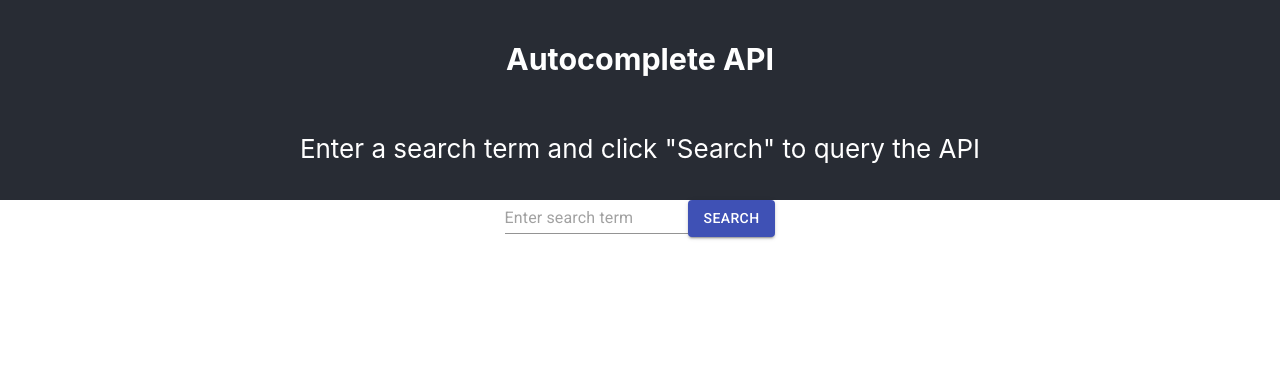
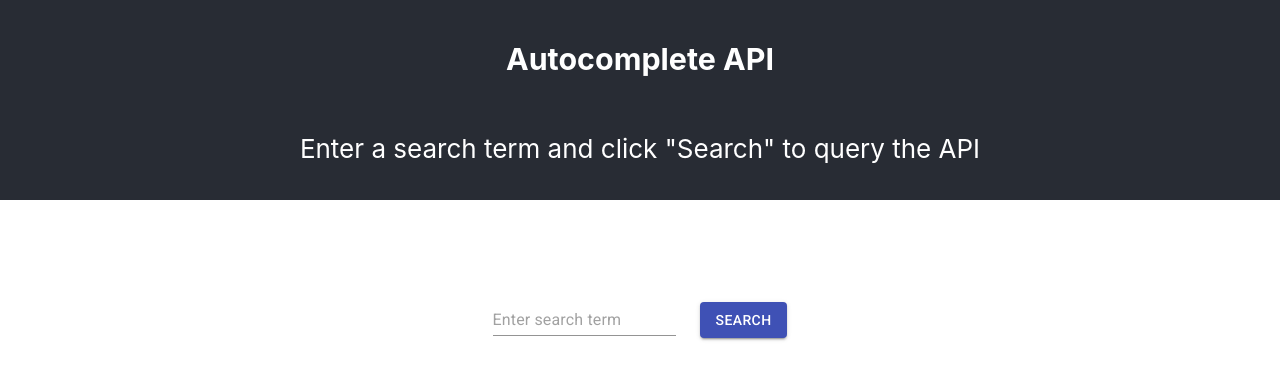
Before and after one commit to tahiru94/autocomplete-api-frontend, a React (Create React App) app: page / in a window 1280 px wide. Shown: the top 380 px of the page. Built offline with nearby package versions, Linux system fonts and the light colour scheme.

Commit message:
Add the styled-components dependency
* Integrate styled-components into App and Search (WIP)

```diff
--- a/package.json
+++ b/package.json
@@ -12,10 +12,12 @@
     "@types/node": "^12.19.4",
     "@types/react": "^16.9.56",
     "@types/react-dom": "^16.9.9",
+    "@types/styled-components": "^5.1.4",
     "axios": "^0.21.0",
     "react": "^17.0.1",
     "react-dom": "^17.0.1",
     "react-scripts": "4.0.0",
+    "styled-components": "^5.2.1",
     "typescript": "^4.0.5",
     "web-vitals": "^0.2.4"
   },
--- a/src/App.tsx
+++ b/src/App.tsx
@@ -1,21 +1,30 @@
 import React from 'react';
 import './App.css';
+import styled from 'styled-components';
 
 // Container imports
 import { Autocomplete } from './containers';
 
 function App() {
   return (
-    <div className="App">
-      <header className="App-header">
+    <Wrapper className="App">
+      <Header className="App-header">
         <h3>Autocomplete API</h3>
         <p>
           Enter a search term and click "Search" to query the API
         </p>
-      </header>
+      </Header>
       <Autocomplete />
-    </div>
+    </Wrapper>
   );
 }
 
+const Wrapper = styled(`div`)`
+
+`;
+
+const Header = styled(`header`)`
+
+`;
+
 export default App;
--- a/src/components/Search/Search.tsx
+++ b/src/components/Search/Search.tsx
@@ -1,5 +1,6 @@
 import React, { Component } from 'react';
 import { Input, Button } from '@material-ui/core';
+import styled from 'styled-components';
 
 class Search extends Component {
 
@@ -10,12 +11,29 @@ class Search extends Component {
 
     render() {
         return (
-            <div>
-                <Input onChange={(e) => this.onInput(e)} placeholder="Enter search term" />
-                <Button variant="contained" color="primary">Search</Button>
-            </div>
+            <Wrapper>
+                <Item>
+                    <Input onChange={(e) => this.onInput(e)} placeholder="Enter search term" />
+                </Item>
+                <Item>
+                    <Button variant="contained" color="primary">Search</Button>
+                </Item>
+            </Wrapper>
         );
     }
 }
 
+const Wrapper = styled(`div`)`
+    width: 100vw;
+    height: 240px;
+    display: flex;
+    flex-direction: row;
+    align-items: center;
+    justify-content: center;
+`;
+
+const Item = styled(`div`)`
+    margin: 0 12px;
+`;
+
 export default Search;
```
Also changed, not shown: 1 other file (tests, documents, lock files or other folders).
